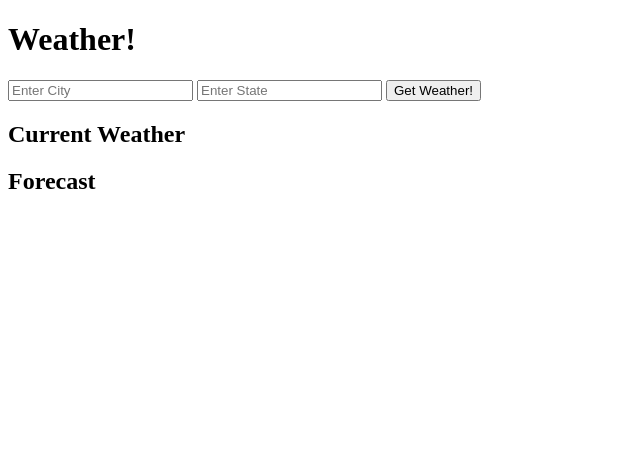
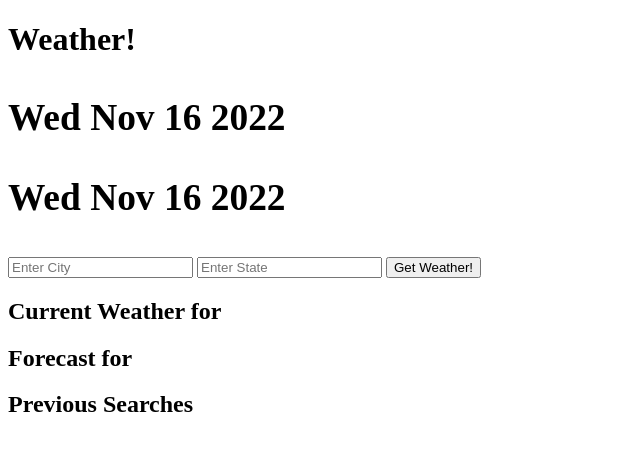
Before and after one commit to janorris65/HW6, a website built with Vite: page index.html in a window 1280 px wide. Shown: the whole page, without its empty margins (0-640 px from the left). Built offline with nearby package versions, Linux system fonts and the light colour scheme.

Commit message:
add date to top of page

```diff
--- a/index.html
+++ b/index.html
@@ -4,7 +4,7 @@
     <meta charset="UTF-8" />
     <meta http-equiv="X-UA-Compatible" content="IE=edge" />
     <meta name="viewport" content="width=device-width, initial-scale=1.0" />
-    <title>Document</title>
+    <title>My Weather Creation</title>
   </head>
   <body>
     <h1>Weather!</h1>
@@ -13,8 +13,9 @@
       <input type="text" id="state" placeholder="Enter State" />
       <button id="submit">Get Weather!</button>
     </form>
-    <h2 id="Current">Current Weather</h2>
-    <h2 id="Forecast">Forecast</h2>
+    <h2 id="Current">Current Weather for</h2>
+    <h2 id="Forecast">Forecast for</h2>
+    <h2 id="savedcity">Previous Searches</h2>
   </body>
   <script src="/index.js"></script>
 </html>
--- a/index.js
+++ b/index.js
@@ -55,7 +55,7 @@ function weathercast(lat, lon) {
         var cityStlNoontemp1 = document.createElement("h3");
         var cityStlNoontemp2 = document.createElement("h3");
         var position = document.getElementById("Forecast");
-        forecastCityName.textContent = cityform + "," + stateform;
+        forecastCityName.textContent = cityform + " , " + stateform;
         cityStlNoontemp1.textContent =
           "One Day Forecast " + data.list[2].main.temp;
         cityStlNoontemp2.textContent =
@@ -96,3 +96,12 @@ function weathercast(lat, lon) {
   getWeather();
   getWeatherForecast();
 }
+
+function currentTime() {
+  var crtTime = document.createElement("h3");
+  var today = new Date();
+  crtTime.textContent = today.toDateString();
+  var position = document.querySelector("h1");
+  position.appendChild(crtTime);
+}
+currentTime();
```
